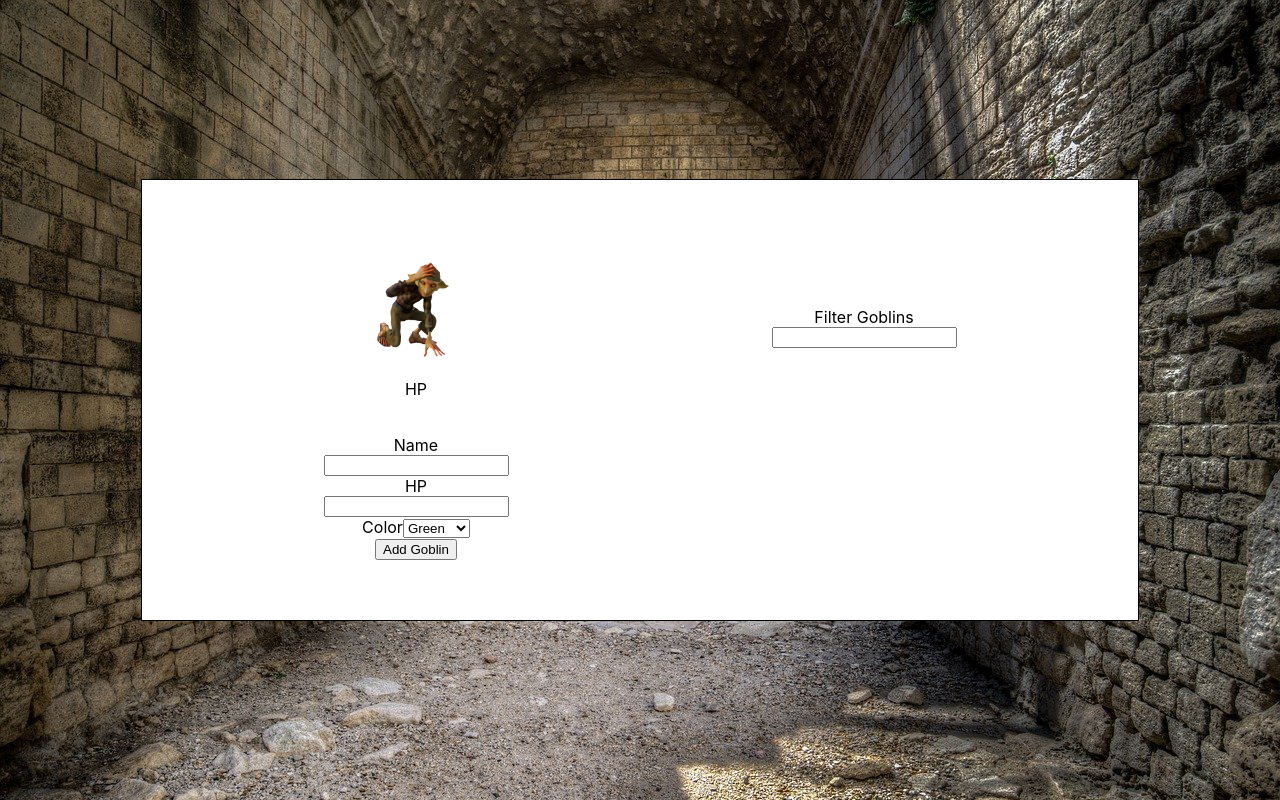
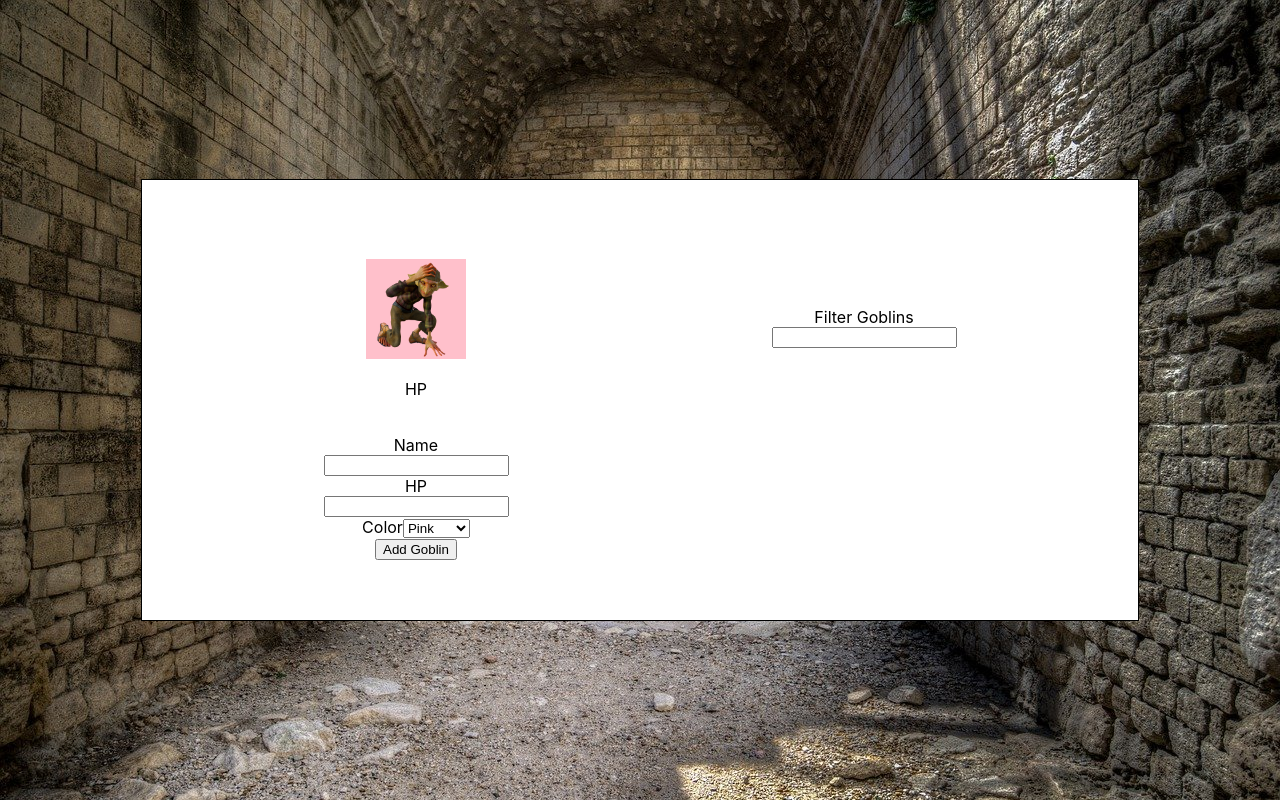
Before and after one commit to alicehsing/react-goblin-builder-half-baked, a React (Create React App) app: page / in a window 1280 px wide. Built offline with nearby package versions, Linux system fonts and the light colour scheme.

Commit message:
add pink to goblinFormColor state

```diff
--- a/src/App.js
+++ b/src/App.js
@@ -15,7 +15,7 @@ function App() {
   //goblinFormHP, which is how we track the user input for the current HP of the goblin in the form
   const [goblinFormHP, setGoblinFormHP] = useState('');
   //goblinFormColor, which is how we track the user input for the current color of the goblin in the form
-  const [goblinFormColor, setGoblinFormColor] = useState('');
+  const [goblinFormColor, setGoblinFormColor] = useState('pink');
 
 
   function submitGoblin(e) {
```
